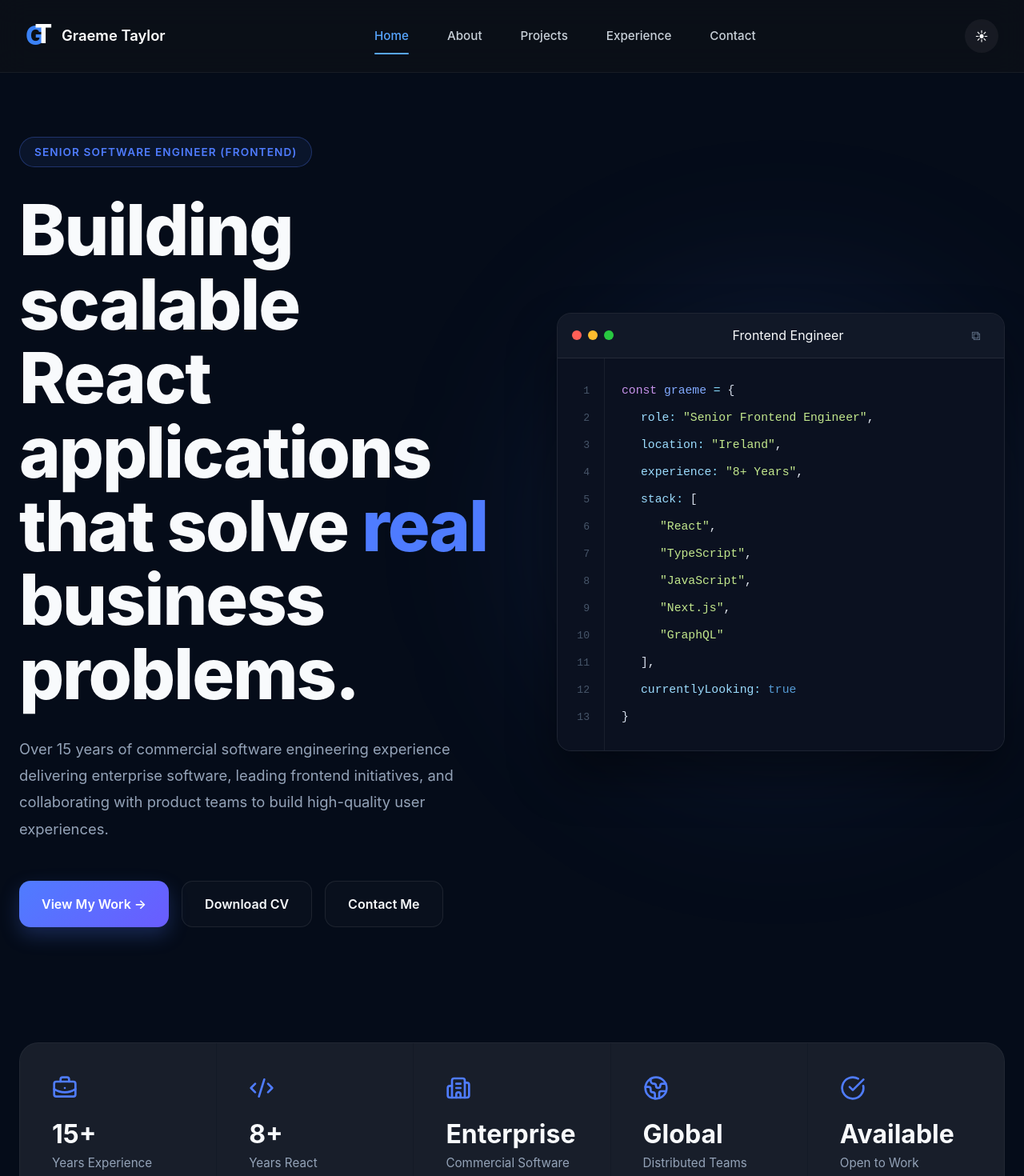
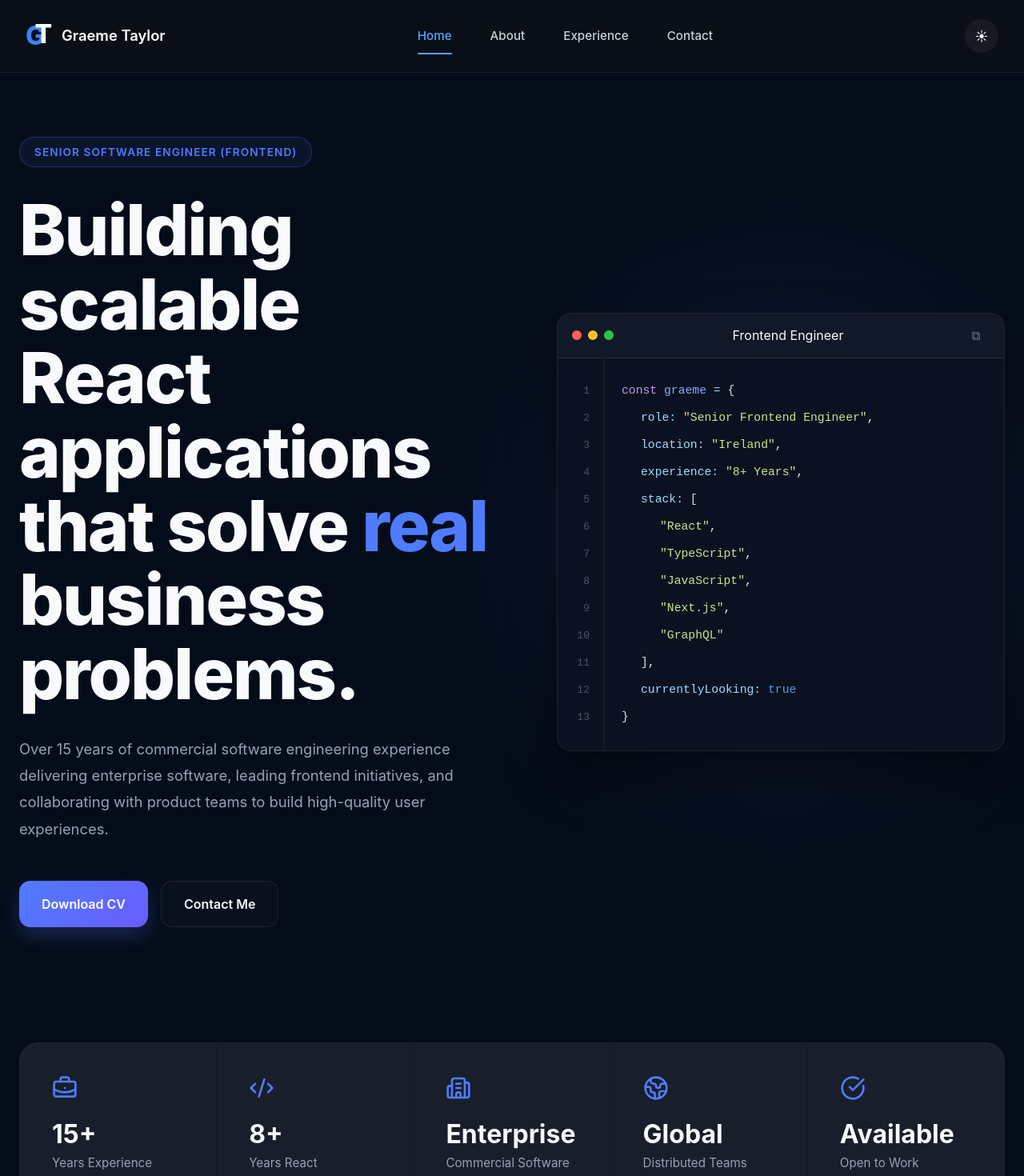
Before and after one commit to graemetaylor50/portfolio, a Next.js app: page / in a window 1280 px wide. Shown: the top 1470 px of the page at 80% size. Built offline with nearby package versions, Linux system fonts and the light colour scheme.

Commit message:
small button fixes

```diff
--- a/app/components/CTA/CTA.tsx
+++ b/app/components/CTA/CTA.tsx
@@ -3,7 +3,7 @@ import { SendHorizontal, ArrowRight } from "lucide-react";
 
 const CTA = () => {
     return (
-        <section className="cta-section">
+        <section className="cta-section" id="contact">
             <div className="container">
                 <div className="cta">
 
--- a/app/components/Header/Header.tsx
+++ b/app/components/Header/Header.tsx
@@ -7,7 +7,6 @@ import "./Header.css";
 const navLinks = [
   { id: "home", label: "Home", href: "#home" },
   { id: "about", label: "About", href: "#about" },
-  { id: "projects", label: "Projects", href: "#projects" },
   { id: "experience", label: "Experience", href: "#experience" },
   { id: "contact", label: "Contact", href: "#contact" },
 ];
--- a/app/components/Hero/Hero.tsx
+++ b/app/components/Hero/Hero.tsx
@@ -42,22 +42,15 @@ export default function Hero() {
               <div className="hero-buttons">
 
                 <Link
-                  href="/projects"
-                  className="primary-btn"
-                >
-                  View My Work →
-                </Link>
-
-                <Link
                   href="/cv/Graeme_Taylor_CV.pdf"
                   download
-                  className="secondary-btn"
+                  className="primary-btn"
                 >
                   Download CV
                 </Link>
 
                 <Link
-                  href="/contact"
+                  href="mailto:scoopsy@gmail.com"
                   className="secondary-btn"
                 >
                   Contact Me
```
